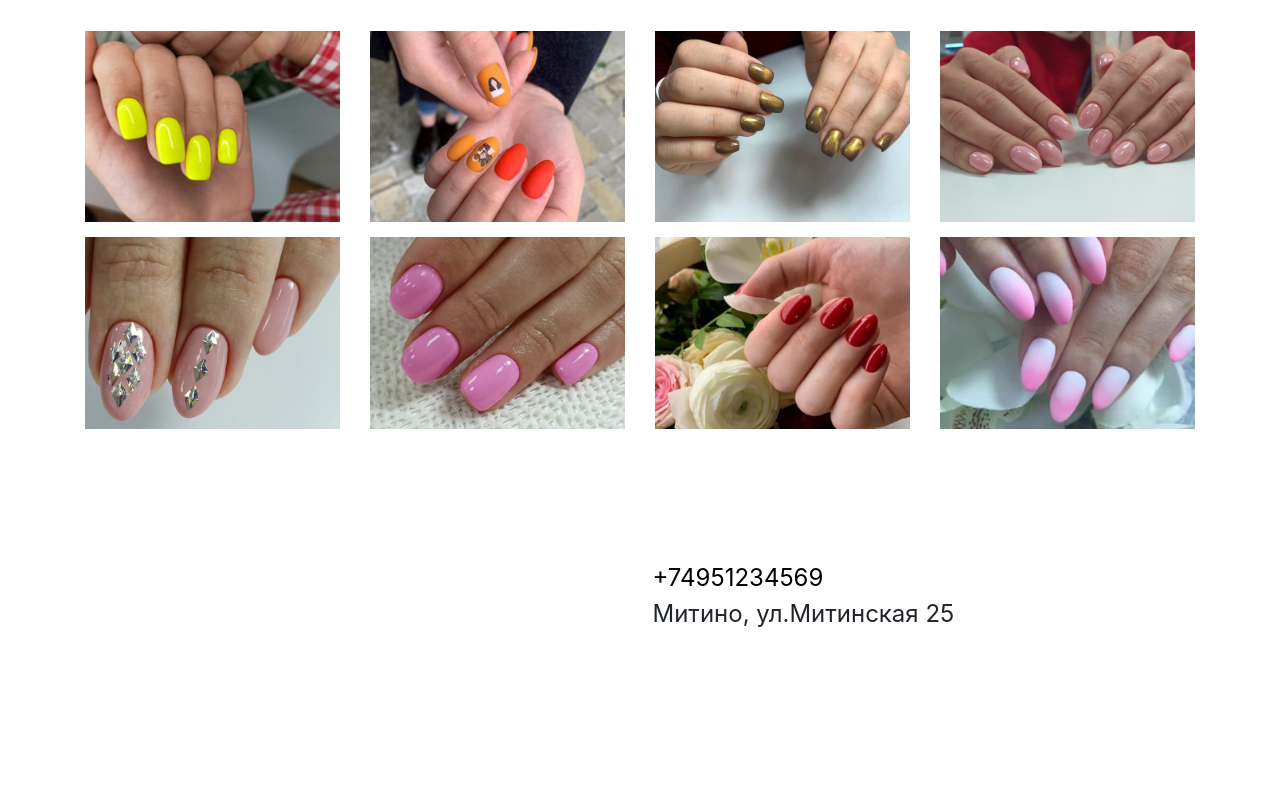
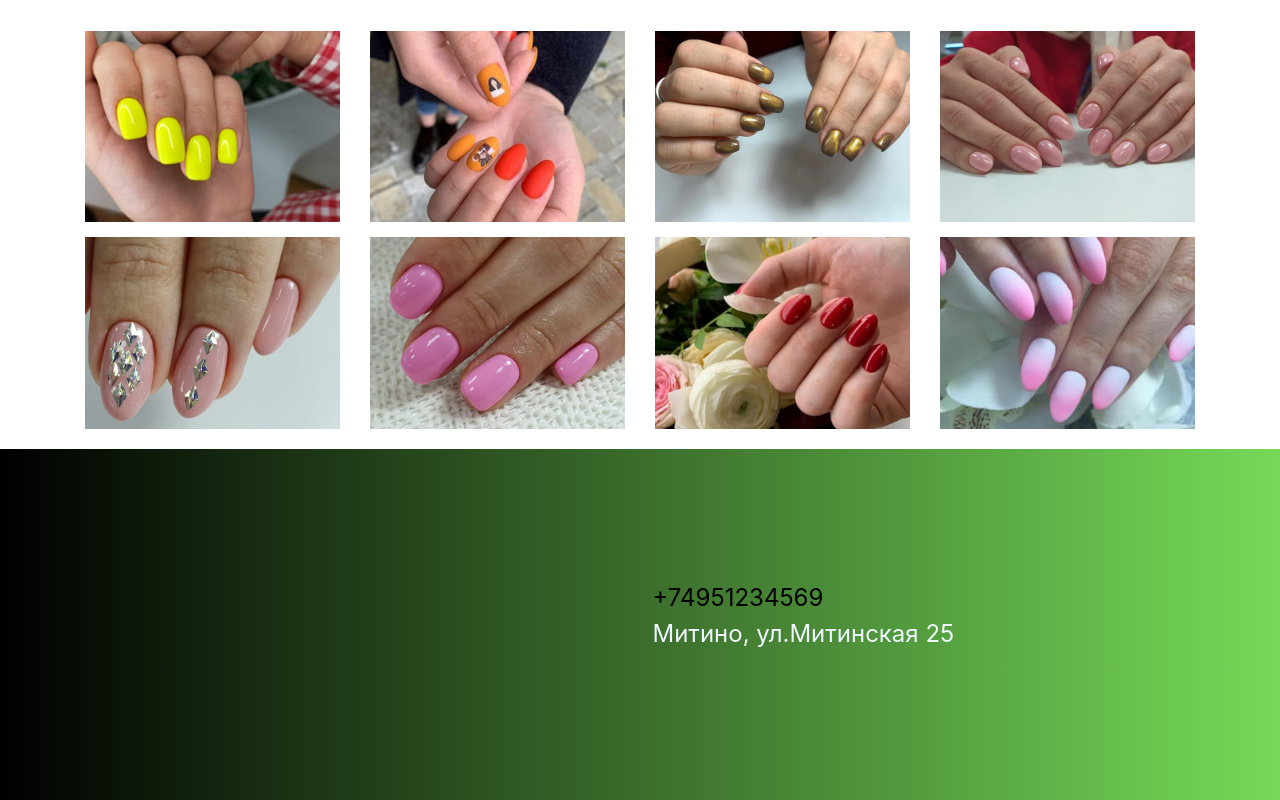
Before and after one commit to EnvyvnE/fa-nails.github.io, a plain HTML site: page index.html in a window 1280 px wide. Shown: the part 1617-2417 px from the top of the page. Drawn offline with nearby package versions, Linux system fonts and the light colour scheme; a web font is replaced by a local one.

Commit message:
footer changed

```diff
--- a/style/style.css
+++ b/style/style.css
@@ -125,3 +125,8 @@ and (min-width : 320px)
 and (max-width : 480px) {
     .carousel-caption {font-size: 0.8em;}
 }
+footer{
+    margin-top: 20px;
+    background:linear-gradient(to right, #000000 , #75da57) ;
+    color: aliceblue;
+}
```
